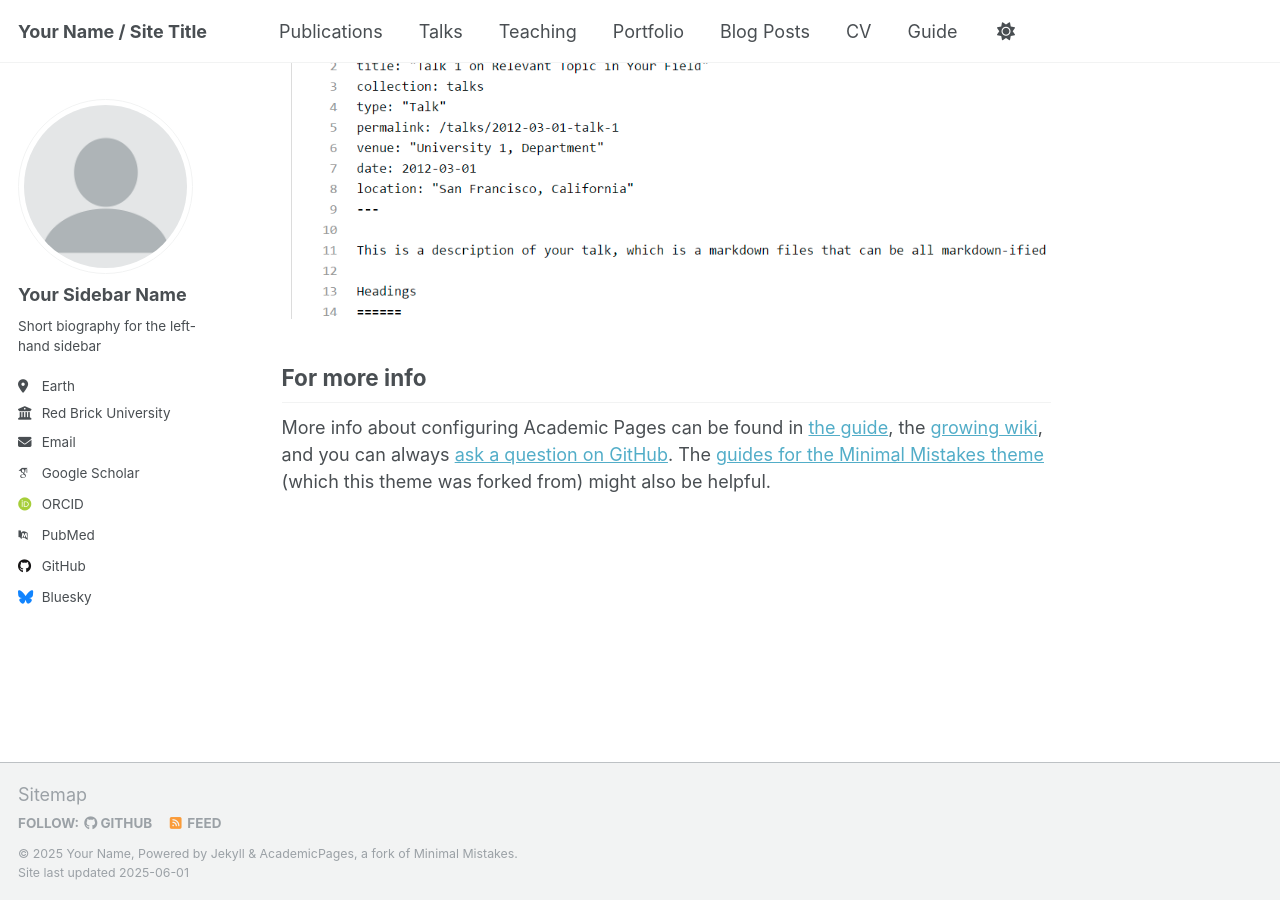
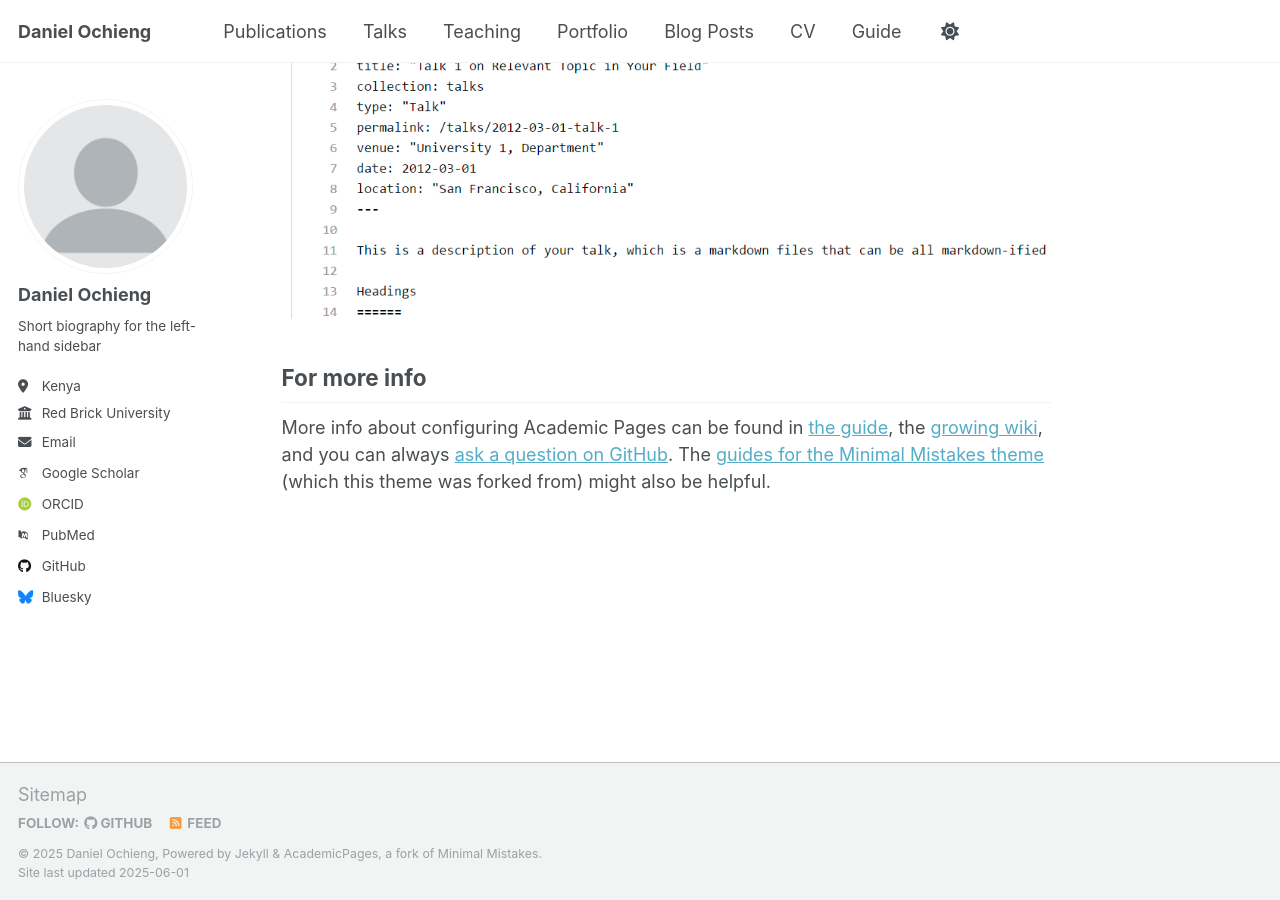
Before and after one commit to Daniel-Ochieng/Daniel-Ochieng.github.io, a Jekyll site: the page built from _pages/about.md, in a window 1280 px wide and 900 px high, scrolled down 2636 px. Built offline with Jekyll 4.4.1, drawn with Linux system fonts in a browser that asks for light colours; some web fonts are replaced.

Commit message:
Update _config.yml

```diff
--- a/_config.yml
+++ b/_config.yml
@@ -9,13 +9,13 @@
 # Basic Site Settings
 locale                   : "en-US"
 site_theme               : "default"
-title                    : "Your Name / Site Title"
+title                    : "Daniel Ochieng"
 title_separator          : "-"
-name                     : &name "Your Name"
+name                     : &name "Daniel Ochieng"
 description              : &description "personal description"
-url                      : https://academicpages.github.io # the base hostname & protocol for your site e.g. "https://[your GitHub username].github.io" or if you already have some other page hosted on Github then use "https://[your GitHub username].github.io/[Your Repo Name]"
+url                      : https://Daniel-Ochieng.github.io # the base hostname & protocol for your site e.g. "https://[your GitHub username].github.io" or if you already have some other page hosted on Github then use "https://[your GitHub username].github.io/[Your Repo Name]"
 baseurl                  : "" # the subpath of your site, e.g. "/blog"
-repository               : "academicpages/academicpages.github.io"
+repository               : "Daniel-Ochieng/Daniel-Ochieng.github.io"
 
 # Site Author - The following control what appear as part of the author content on the side bar.
 #               If a field is blank the icon and link will not appear, otherwise it will be shown.
@@ -23,13 +23,13 @@
 author:
   # Biographic information
   avatar           : "profile.png"
-  name             : "Your Sidebar Name"
+  name             : "Daniel Ochieng"
   pronouns         : # example: "she/her"
   bio              : "Short biography for the left-hand sidebar"
-  location         : "Earth"
+  location         : "Kenya"
   employer         : "Red Brick University"
   uri              : # URL
-  email            : "none@example.org"
+  email            : "owinodan2011@gmail.com"
 
   # Academic websites
   academia         : # URL
```
